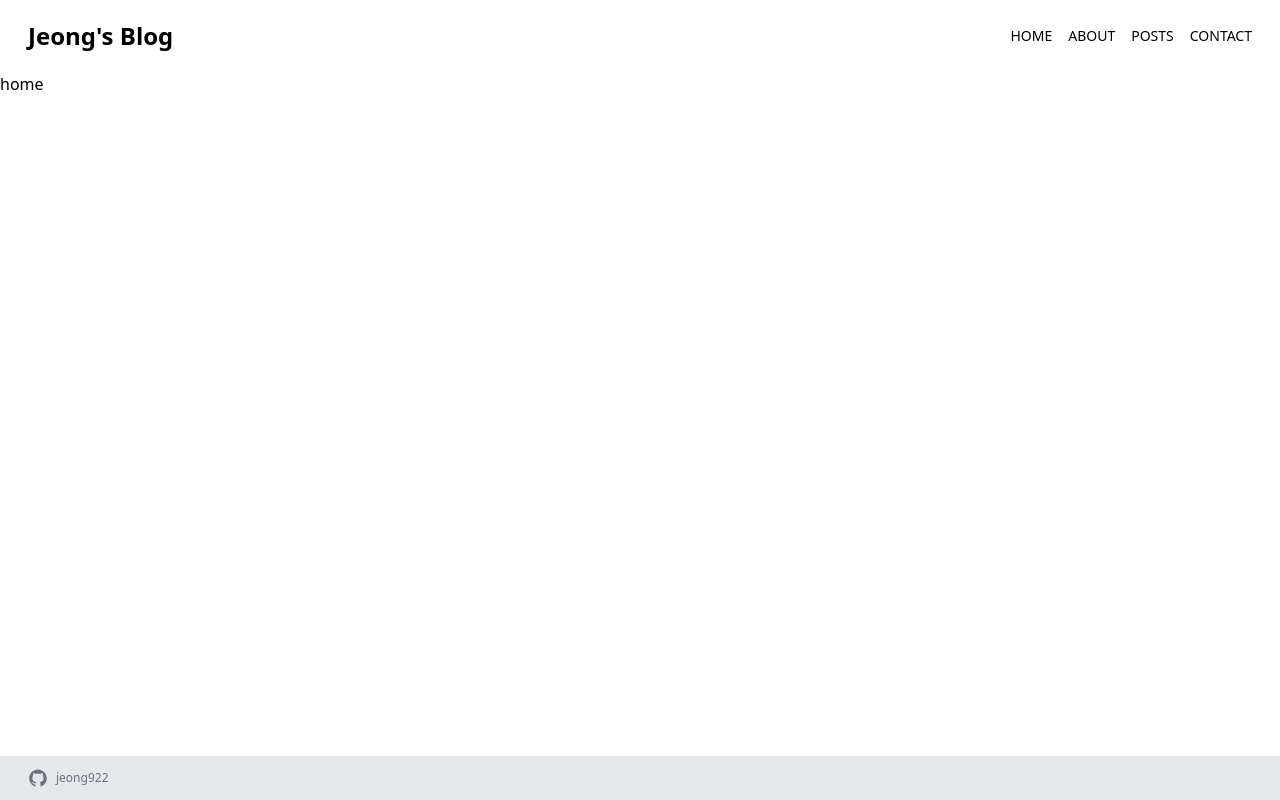
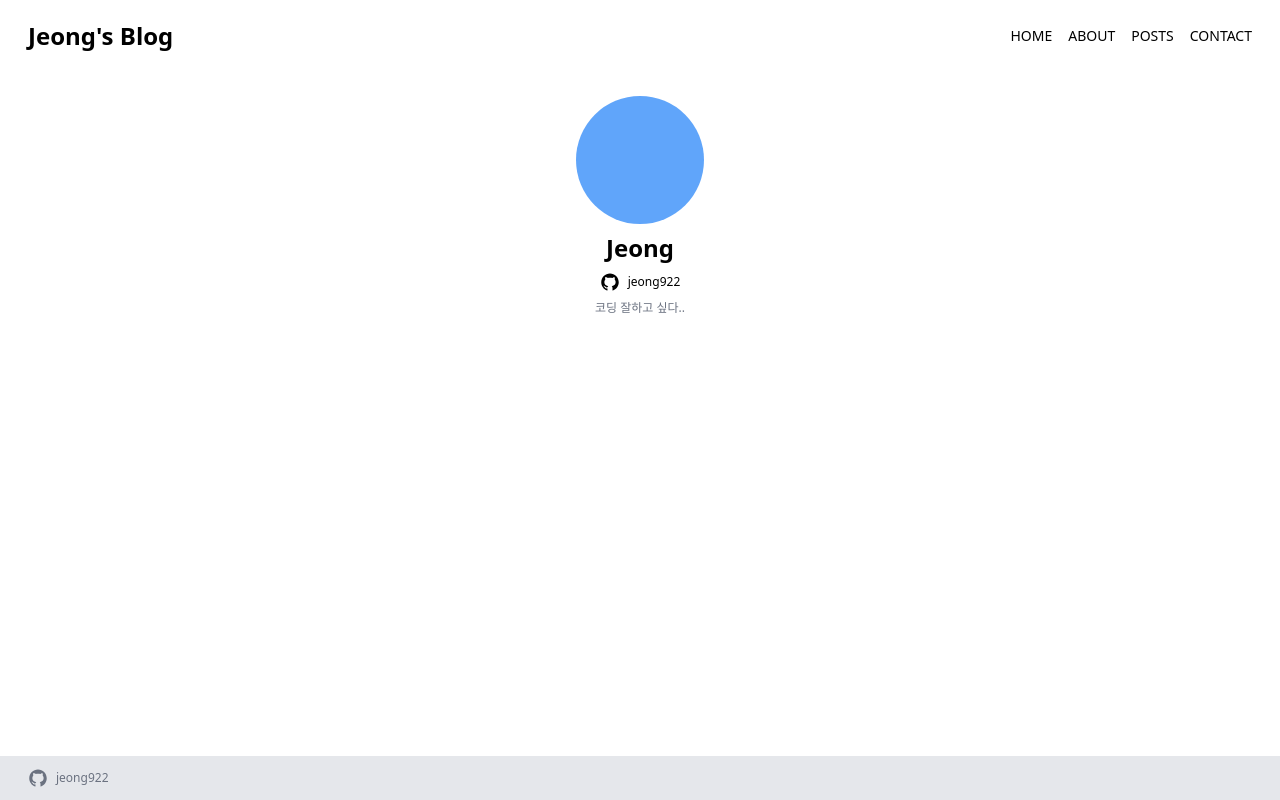
Before and after one commit to jeong922/next.js_blog, a Next.js app: page / in a window 1280 px wide. Built offline with nearby package versions, Linux system fonts and the light colour scheme.

Commit message:
프로필 추가

```diff
--- a/src/app/about/page.tsx
+++ b/src/app/about/page.tsx
@@ -1,5 +1,10 @@
+import Profile from '@/components/Profile';
 import React from 'react';
 
 export default function AboutPage() {
-  return <div>about</div>;
+  return (
+    <div className='py-4'>
+      <Profile />
+    </div>
+  );
 }
--- a/src/app/layout.tsx
+++ b/src/app/layout.tsx
@@ -16,7 +16,7 @@ export default function RootLayout({
     <html lang='en'>
       <body className='flex flex-col w-full max-w-screen-2xl mx-auto'>
         <Header />
-        <main className='grow'>{children}</main>
+        <main className='grow sm:pt-20 pt-28'>{children}</main>
         <Footer />
       </body>
     </html>
--- a/src/app/page.tsx
+++ b/src/app/page.tsx
@@ -1,9 +1,14 @@
 import Image from 'next/image';
 import { Inter } from 'next/font/google';
 import styles from './page.module.css';
+import Profile from '@/components/Profile';
 
 const inter = Inter({ subsets: ['latin'] });
 
 export default function Home() {
-  return <section className=''>home</section>;
+  return (
+    <section className='py-4'>
+      <Profile />
+    </section>
+  );
 }
--- a/src/components/Header.tsx
+++ b/src/components/Header.tsx
@@ -2,7 +2,7 @@ import Link from 'next/link';
 
 export default function Header() {
   return (
-    <header className='flex justify-between py-5 px-7 items-center sm:flex-row flex-col'>
+    <header className='flex justify-between py-5 px-7 items-center sm:flex-row flex-col fixed bg-white w-full'>
       <Link className='flex items-center text-2xl font-bold' href='/'>
         <h1>{"Jeong's Blog"}</h1>
       </Link>
--- /dev/null
+++ b/src/components/Profile.tsx
@@ -0,0 +1,20 @@
+import { AiFillGithub } from 'react-icons/ai';
+
+export default function Profile() {
+  return (
+    <div>
+      <div className='bg-blue-400 h-32 w-32 rounded-full mb-2 mx-auto'></div>
+      <div className='flex flex-col justify-center items-center gap-y-2'>
+        <h2 className='font-bold text-2xl'>Jeong</h2>
+        <a
+          href='https://github.com/jeong922'
+          className='flex items-center text-xs'
+        >
+          <AiFillGithub className='h-5 w-5 mr-2' />
+          jeong922
+        </a>
+        <span className='text-xs text-gray-500'>코딩 잘하고 싶다..</span>
+      </div>
+    </div>
+  );
+}
```
